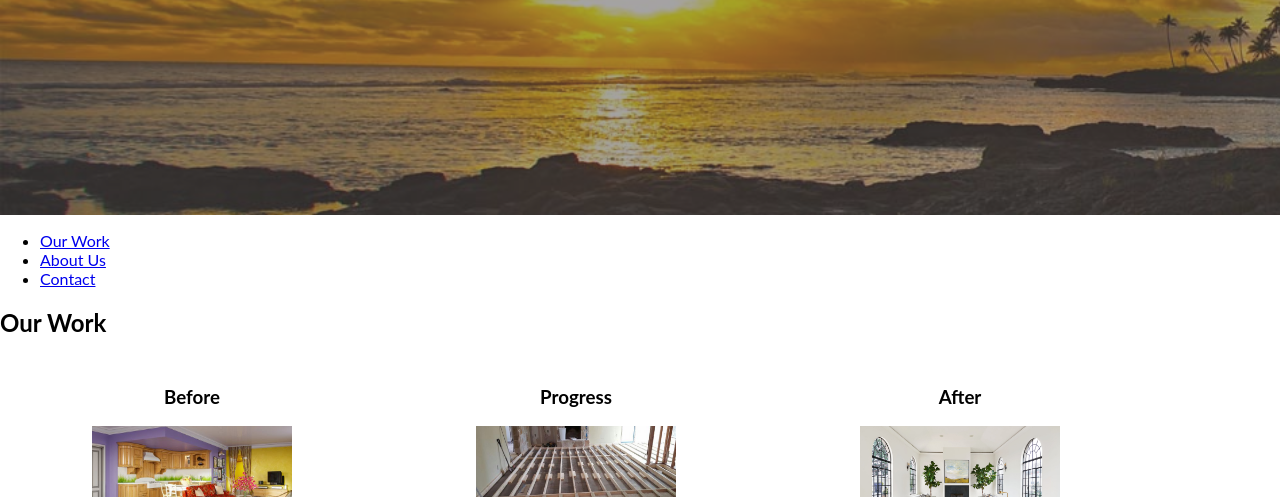
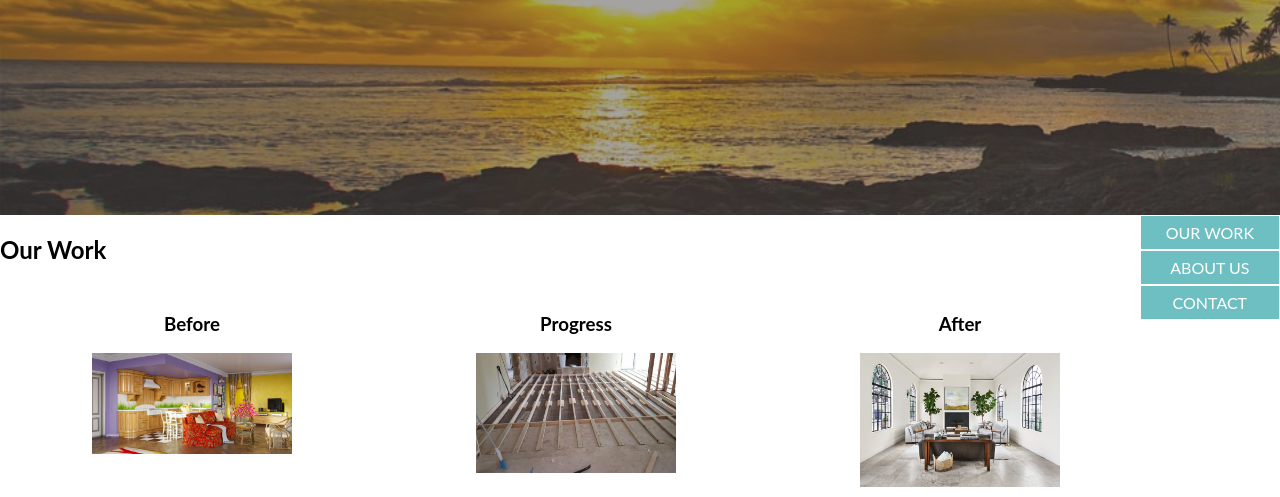
Before and after one commit to RileyShimp/interior_design, a plain HTML site: page index.html in a window 1280 px wide. Shown: the part 285-782 px from the top of the page. Drawn offline with Linux system fonts and the light colour scheme.

Commit message:
styled sidebar navigation with color and hover effect
Co-authored-by: Anastasiia Riabets <anastasiia.ria@gmail.com>

```diff
--- a/css/styles.css
+++ b/css/styles.css
@@ -9,7 +9,7 @@ header {
   background-size: cover;
 }
 
-.overlay  {
+.overlay {
   text-align: center;
   height: 100%;
   width: 100%;
@@ -36,3 +36,28 @@ img {
 #aboutus{
   clear:left;
 }
+
+.sidebar {
+  list-style: none;
+  position: fixed;
+  right: 0;
+  margin: 0;
+}
+
+.sidebar li{
+  padding: 7px 25px;
+  background-color: rgb(110, 191, 194);
+  border:solid 1px white;
+  text-transform: uppercase;
+  text-align: center;
+
+}
+
+.sidebar a {
+  text-decoration: none;
+  color: white;
+}
+
+.sidebar li:hover{
+  background-color: rgba(77, 72, 72, 0.5);
+}
--- a/index.html
+++ b/index.html
@@ -14,11 +14,12 @@
     </div>
   </header>
 
-  <ul>
+  <ul class="sidebar">
     <li><a href="#ourwork">Our Work</a></li>
     <li><a href="#aboutus">About Us</a></li>
     <li><a href="#contact">Contact</a></li>
   </ul>
+
   <section id="ourwork">
     <h2>Our Work</h2>
     <div class="column">
@@ -34,9 +35,11 @@
       <img src="img/after.jpeg" alt="After">
     </div>
   </section>
+
   <section id="aboutus">
     <p>Lorem ipsum dolor sit amet consectetur adipisicing elit. Repudiandae eligendi dicta culpa rem, accusantium vitae eum, velit officiis vel veritatis atque quibusdam commodi, exercitationem accusamus alias rerum. Quia deleniti aut iure numquam fugit error. Repellat earum, culpa similique deserunt beatae laudantium, deleniti recusandae temporibus, enim fugiat perspiciatis. Enim, explicabo laudantium!</p>
   </section>
+
   <section id="contact">
     <Ul>
       <li>800 678 1234</li>
```
